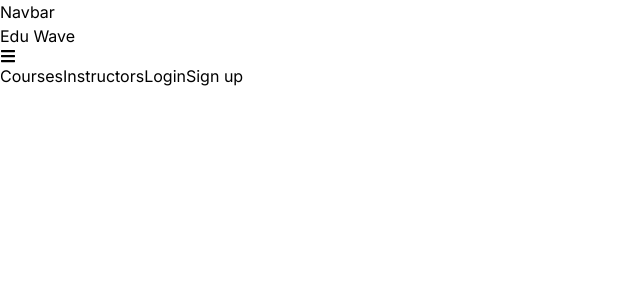
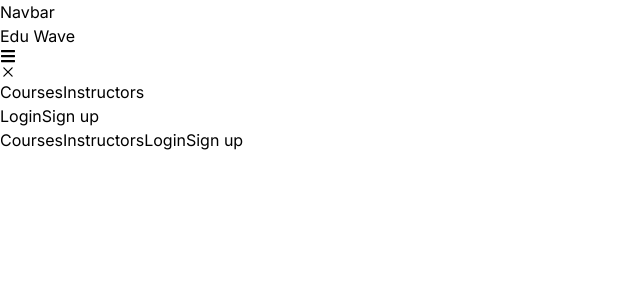
Before and after one commit to Zahid67635/project-3.0, a Next.js app: page /components/navbar in a window 1280 px wide. Shown: the top 300 px of the page, without its empty margins (0-640 px from the left). Built offline with nearby package versions, Linux system fonts and the light colour scheme.

Commit message:
fix transition for login drawer

```diff
--- a/src/components/modal/Modal.jsx
+++ b/src/components/modal/Modal.jsx
@@ -1,5 +1,5 @@
 import React from "react";
-import { HiMiniXCircle } from "react-icons/hi2";
+import { HiOutlineXCircle } from "react-icons/hi";
 
 function Modal({ isOpen, setIsOpen, children }) {
   const closeModal = () => {
@@ -15,7 +15,7 @@ function Modal({ isOpen, setIsOpen, children }) {
           <div className="absolute max-w-lg p-8 bg-white rounded-lg shadow-lg">
             <div className="flex justify-end">
               <div className={`cursor-pointer`} onClick={closeModal}>
-                <HiMiniXCircle className="text-2xl transition duration-300 ease-in-out hover:text-slate-400" />
+                <HiOutlineXCircle className="text-2xl transition duration-300 ease-in-out rounded-full hover:bg-slate-700 hover:text-white" />
               </div>
             </div>
 
--- a/src/components/navbar/Navbar.jsx
+++ b/src/components/navbar/Navbar.jsx
@@ -13,23 +13,27 @@ const navItems = [
 
 function Navbar() {
   const [isOpen, setIsOpen] = useState(false);
-
+  const handleTransform = () => {
+    setIsOpen(!isOpen);
+  };
+  console.log(isOpen);
   return (
     <nav className="flex justify-between w-full">
       <div className="flex items-center">
         <h1 className="font-semibold">Edu Wave</h1>
       </div>
       <div className="flex items-center md:hidden">
-        <FaBars
-          onClick={() => setIsOpen((prev) => !prev)}
-          className="cursor-pointer"
-        />
+        <FaBars onClick={handleTransform} className="cursor-pointer" />
       </div>
-      {isOpen && (
-        <div className="absolute top-0 bottom-0 right-0 z-10 flex flex-col w-2/3 gap-2 px-6 py-8 transition-transform ease-in-out translate-x-1 bg-neutral-300">
+
+      <div
+        className={`absolute top-0 bottom-0 right-0 z-10 flex flex-col w-2/3 gap-2 px-6 py-8 bg-neutral-300 transform ${
+          !isOpen ? "translate-x-full" : ""
+        } transition duration-200 ease-in md:translate-x-full`}
+      >
         <div className="flex justify-end w-full">
           <RxCross2
-              onClick={() => setIsOpen((prev) => !prev)}
+            onClick={handleTransform}
             className="text-3xl cursor-pointer text-primary-500"
           />
         </div>
@@ -43,7 +47,7 @@ function Navbar() {
           <Button variant="secondary">Sign up</Button>
         </div>
       </div>
-      )}
+
       <div className="items-center hidden gap-6 md:flex">
         {navItems.map((item) => (
           <NavLink key={item.name} href={item.href}>
```
Lines whose indentation alone changed are shown as unchanged.
